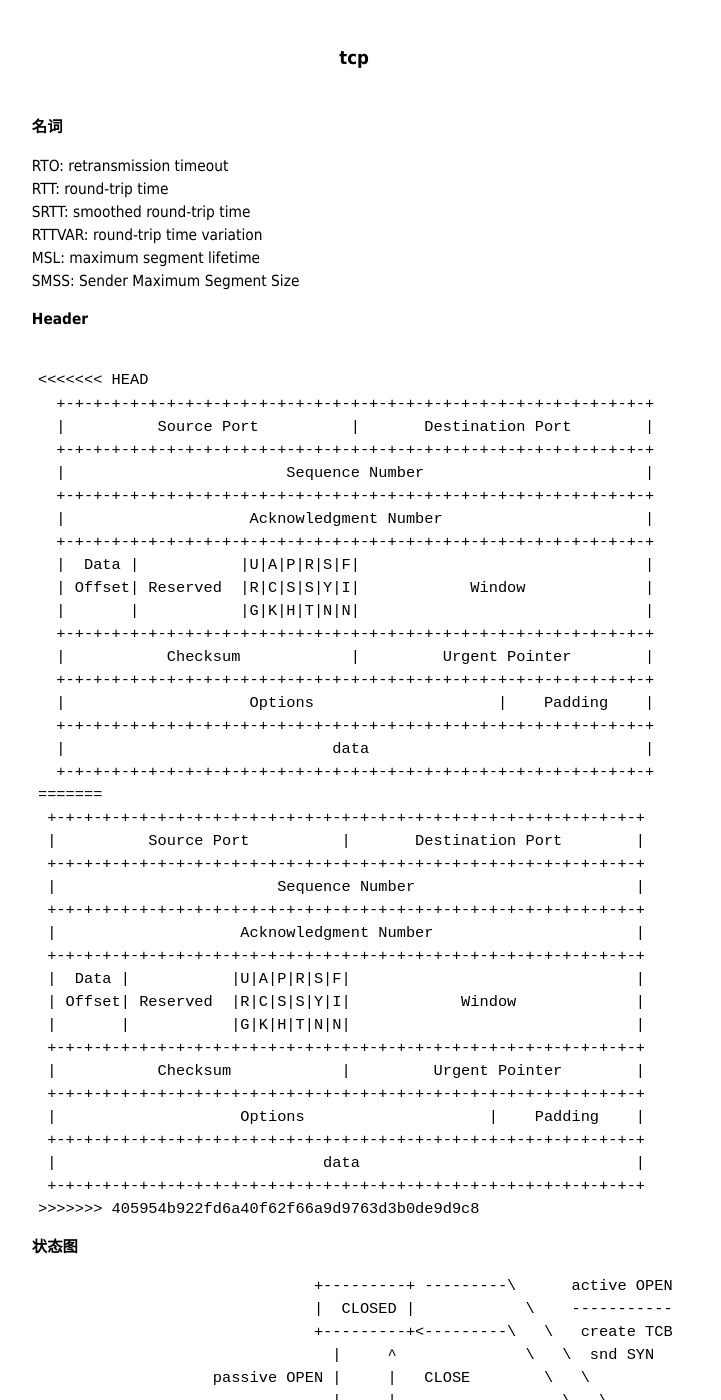
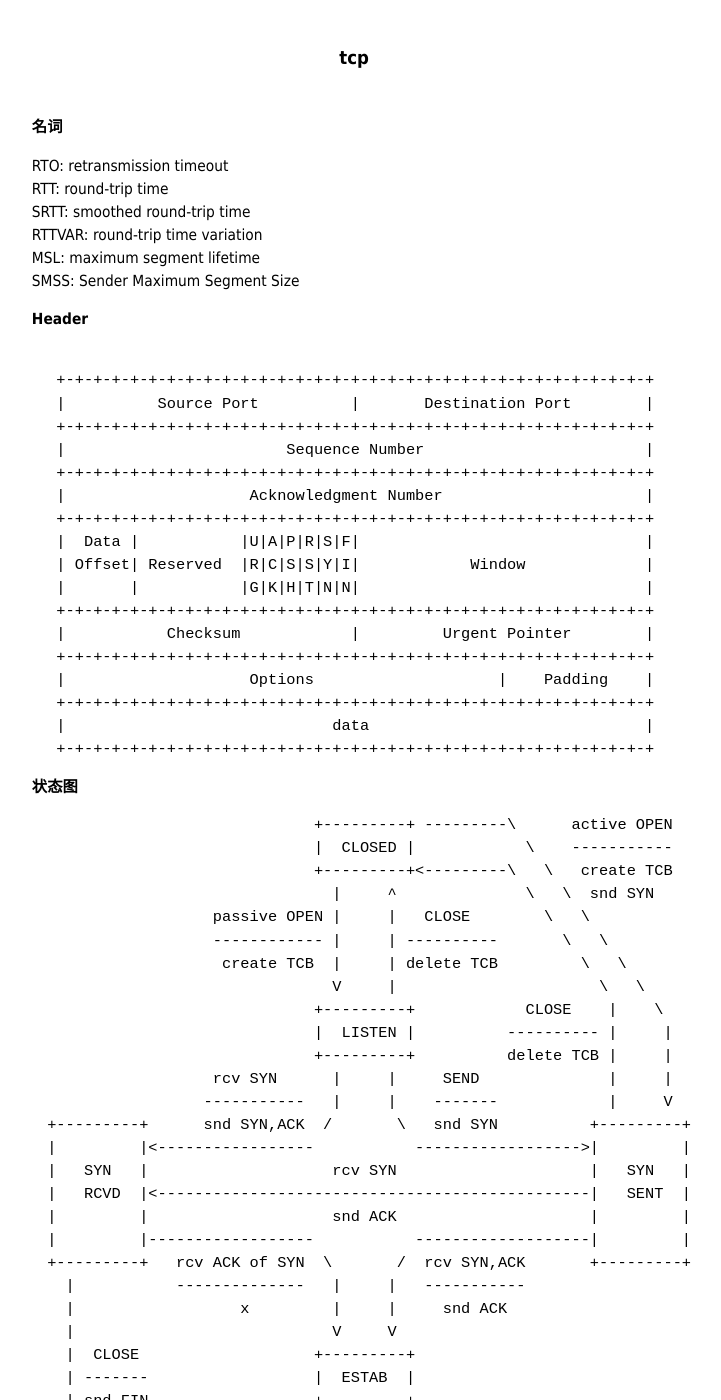
Before and after one commit to alone-walker/alone-walker.github.com, a Jekyll site: the page built from _posts/2013-09-12-tcp.md, in a window 1280 px wide and 1400 px high. Shown: the whole window, without its empty margins (286-1007 px from the left). Built offline with Jekyll 4.4.1, drawn with Linux system fonts in a browser that asks for light colours; Markdown is read by kramdown in place of the engine named in the settings.

Commit message:
remove merge conflict

```diff
--- a/_posts/2013-09-12-tcp.md
+++ b/_posts/2013-09-12-tcp.md
@@ -16,7 +16,6 @@ SMSS: Sender Maximum Segment Size
 
 ###Header        <br /><br />
 <pre>
-<<<<<<< HEAD
   +-+-+-+-+-+-+-+-+-+-+-+-+-+-+-+-+-+-+-+-+-+-+-+-+-+-+-+-+-+-+-+-+
   |          Source Port          |       Destination Port        |
   +-+-+-+-+-+-+-+-+-+-+-+-+-+-+-+-+-+-+-+-+-+-+-+-+-+-+-+-+-+-+-+-+
@@ -34,25 +33,6 @@ SMSS: Sender Maximum Segment Size
   +-+-+-+-+-+-+-+-+-+-+-+-+-+-+-+-+-+-+-+-+-+-+-+-+-+-+-+-+-+-+-+-+
   |                             data                              |
   +-+-+-+-+-+-+-+-+-+-+-+-+-+-+-+-+-+-+-+-+-+-+-+-+-+-+-+-+-+-+-+-+
-=======
- +-+-+-+-+-+-+-+-+-+-+-+-+-+-+-+-+-+-+-+-+-+-+-+-+-+-+-+-+-+-+-+-+
- |          Source Port          |       Destination Port        |
- +-+-+-+-+-+-+-+-+-+-+-+-+-+-+-+-+-+-+-+-+-+-+-+-+-+-+-+-+-+-+-+-+
- |                        Sequence Number                        |
- +-+-+-+-+-+-+-+-+-+-+-+-+-+-+-+-+-+-+-+-+-+-+-+-+-+-+-+-+-+-+-+-+
- |                    Acknowledgment Number                      |
- +-+-+-+-+-+-+-+-+-+-+-+-+-+-+-+-+-+-+-+-+-+-+-+-+-+-+-+-+-+-+-+-+
- |  Data |           |U|A|P|R|S|F|                               |
- | Offset| Reserved  |R|C|S|S|Y|I|            Window             |
- |       |           |G|K|H|T|N|N|                               |
- +-+-+-+-+-+-+-+-+-+-+-+-+-+-+-+-+-+-+-+-+-+-+-+-+-+-+-+-+-+-+-+-+
- |           Checksum            |         Urgent Pointer        |
- +-+-+-+-+-+-+-+-+-+-+-+-+-+-+-+-+-+-+-+-+-+-+-+-+-+-+-+-+-+-+-+-+
- |                    Options                    |    Padding    |
- +-+-+-+-+-+-+-+-+-+-+-+-+-+-+-+-+-+-+-+-+-+-+-+-+-+-+-+-+-+-+-+-+
- |                             data                              |
- +-+-+-+-+-+-+-+-+-+-+-+-+-+-+-+-+-+-+-+-+-+-+-+-+-+-+-+-+-+-+-+-+
->>>>>>> 405954b922fd6a40f62f66a9d9763d3b0de9d9c8
 </pre>
 
 ###状态图
```
